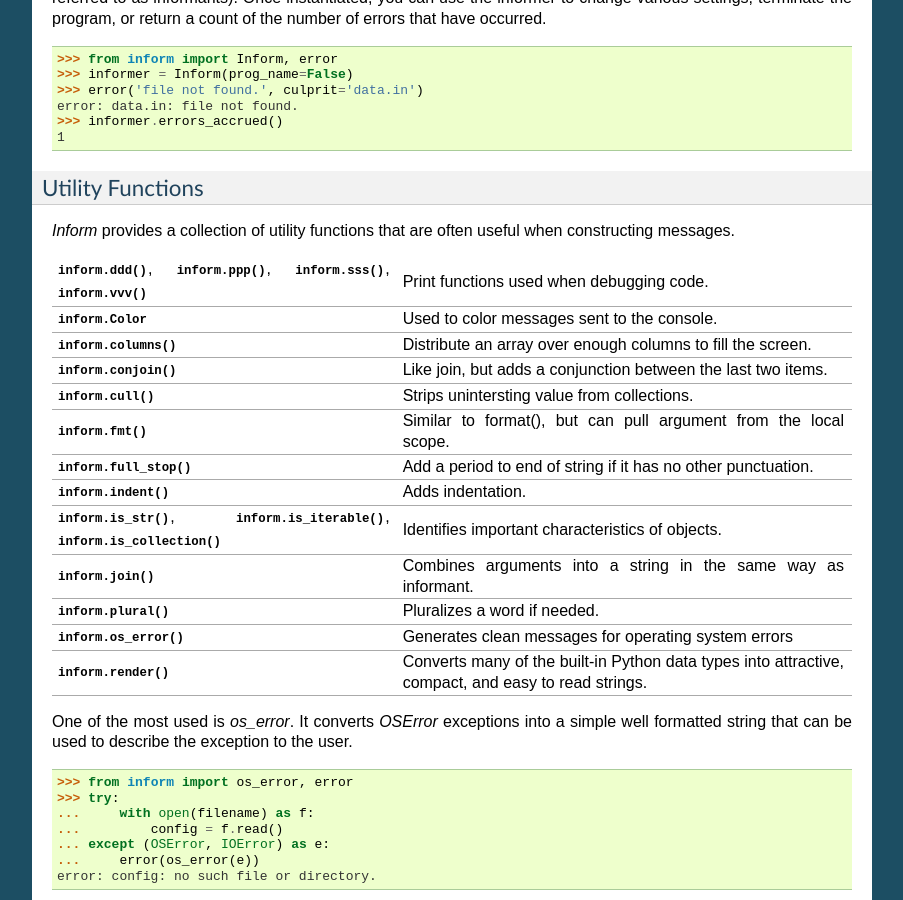
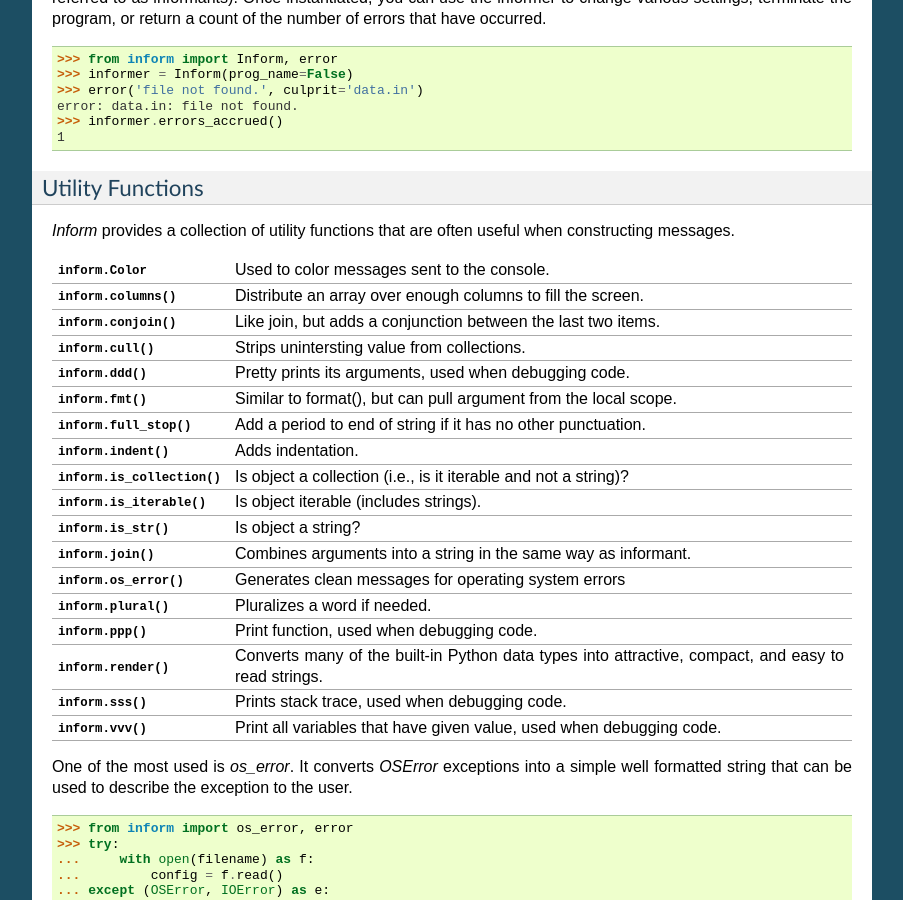
Before and after one commit to KenKundert/inform, a Sphinx documentation site: the page built from doc/index.rst, in a window 1280 px wide and 900 px high, scrolled down 3035 px. Shown: the whole window, without its empty margins (198-1101 px from the left). Built offline with Sphinx 7.4.7, drawn with Linux system fonts in a browser that asks for light colours.

Commit message:
Tweak the documentation.

```diff
--- a/doc/index.rst
+++ b/doc/index.rst
@@ -233,12 +233,6 @@ constructing messages.
 
 .. list-table::
 
-   * - :func:`inform.ddd`,
-       :func:`inform.ppp`,
-       :func:`inform.sss`,
-       :func:`inform.vvv`
-     - Print functions used when debugging code.
-
    * - :class:`inform.Color`
      - Used to color messages sent to the console.
 
@@ -251,6 +245,9 @@ constructing messages.
    * - :func:`inform.cull`
      - Strips unintersting value from collections.
 
+   * - :func:`inform.ddd`
+     - Pretty prints its arguments, used when debugging code.
+
    * - :func:`inform.fmt`
      - Similar to format(), but can pull argument from the local scope.
 
@@ -260,23 +257,36 @@ constructing messages.
    * - :func:`inform.indent`
      - Adds indentation.
 
-   * - :func:`inform.is_str`,
-       :func:`inform.is_iterable`,
-       :func:`inform.is_collection`
-     - Identifies important characteristics of objects.
+   * - :func:`inform.is_collection`
+     - Is object a collection (i.e., is it iterable and not a string)?
+
+   * - :func:`inform.is_iterable`
+     - Is object iterable (includes strings).
+
+   * - :func:`inform.is_str`
+     - Is object a string?
 
    * - :func:`inform.join`
      - Combines arguments into a string in the same way as informant.
 
+   * - :func:`inform.os_error`
+     - Generates clean messages for operating system errors
+
    * - :func:`inform.plural`
      - Pluralizes a word if needed.
 
-   * - :func:`inform.os_error`
-     - Generates clean messages for operating system errors
+   * - :func:`inform.ppp`
+     - Print function, used when debugging code.
 
    * - :func:`inform.render`
      - Converts many of the built-in Python data types into attractive, compact,
        and easy to read strings.
+
+   * - :func:`inform.sss`
+     - Prints stack trace, used when debugging code.
+
+   * - :func:`inform.vvv`
+     - Print all variables that have given value, used when debugging code.
 
 One of the most used is *os_error*.  It converts *OSError* exceptions into
 a simple well formatted string that can be used to describe the exception to the
--- a/doc/user.rst
+++ b/doc/user.rst
@@ -458,8 +458,8 @@ The program is terminated with an exit status of 3.
 
 .. informers:
 
-Informers
----------
+Informant Control
+-----------------
 
 For more control of the informants, you can import and instantiate the
 :class:`inform.Inform` class yourself along with the desired informants.  This
@@ -1064,7 +1064,7 @@ ppp(\*args, \*\*kwargs):
             1 this is a test (2, 3)
 
 ddd(\*args, \*\*kwyargs):
-    This function is pretty prints all of both the unnamed and named arguments.
+    This function pretty prints all of both the unnamed and named arguments.
 
     .. code:: python
 
```
